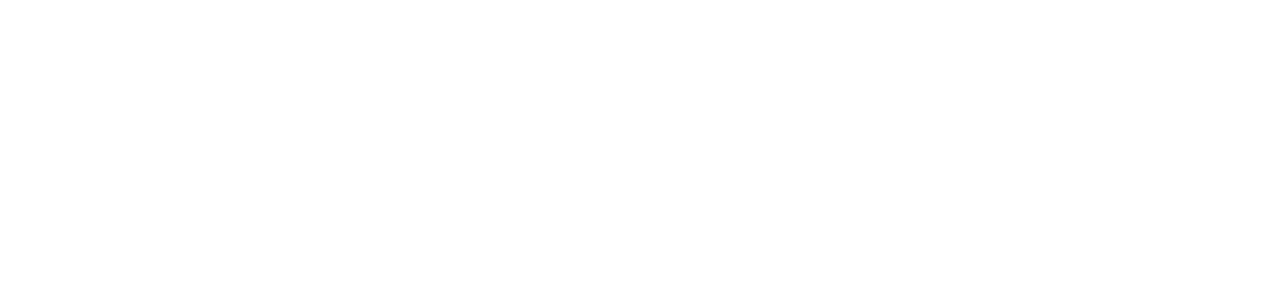
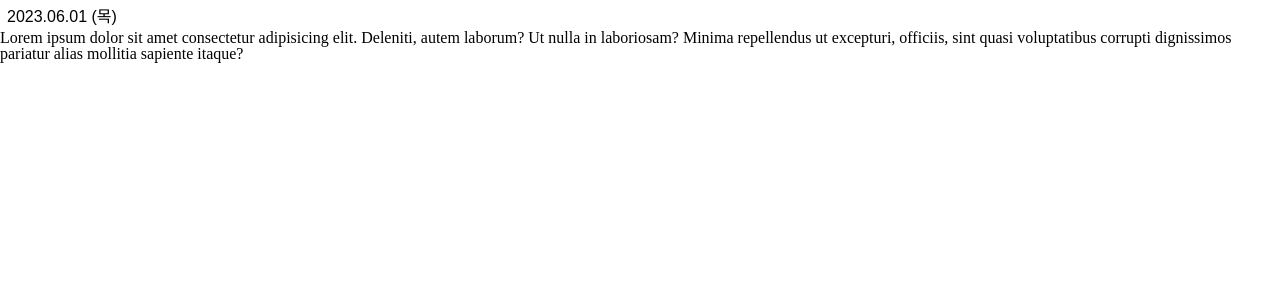
Before and after one commit to ji-silver/FANHANA, a React (Create React App) app: page / in a window 1280 px wide. Shown: the top 300 px of the page. Built offline with nearby package versions, Linux system fonts and the light colour scheme.

Commit message:
fix: css 모듈 인식 못하는 에러 수정

```diff
--- a/package.json
+++ b/package.json
@@ -12,6 +12,7 @@
     "@types/react-dom": "^18.2.4",
     "axios": "^1.4.0",
     "react": "^18.2.0",
+    "react-datepicker": "^4.12.0",
     "react-dom": "^18.2.0",
     "react-router-dom": "^6.11.2",
     "react-scripts": "5.0.1",
--- a/src/App.tsx
+++ b/src/App.tsx
@@ -1,10 +1,16 @@
 import React from "react";
 import { Routes, BrowserRouter as Router, Route } from "react-router-dom";
 import "./styles/App.css";
+import DatePickerBox from "./components/common/DatePickerBox/DatePickerBox";
 
 function App() {
   return (
     <div className="App">
+      <DatePickerBox />
+      Lorem ipsum dolor sit amet consectetur adipisicing elit. Deleniti, autem
+      laborum? Ut nulla in laboriosam? Minima repellendus ut excepturi,
+      officiis, sint quasi voluptatibus corrupti dignissimos pariatur alias
+      mollitia sapiente itaque?
       <Router>
         <Routes>
           <Route path="/"></Route>
--- a/src/components/common/DatePickerBox/DatePickerBox.tsx
+++ b/src/components/common/DatePickerBox/DatePickerBox.tsx
@@ -1,5 +1,5 @@
 import React, { Dispatch, SetStateAction, useState } from "react";
-import DatePicker from "react-datepicker";
+import DatePicker, { CalendarContainer } from "react-datepicker";
 import { format, getMonth, getYear } from "date-fns";
 import "react-datepicker/dist/react-datepicker.css";
 
--- /dev/null
+++ b/src/global.d.ts
@@ -0,0 +1,4 @@
+declare module "*.css" {
+  const content: { [className: string]: string };
+  export = content;
+}
```
